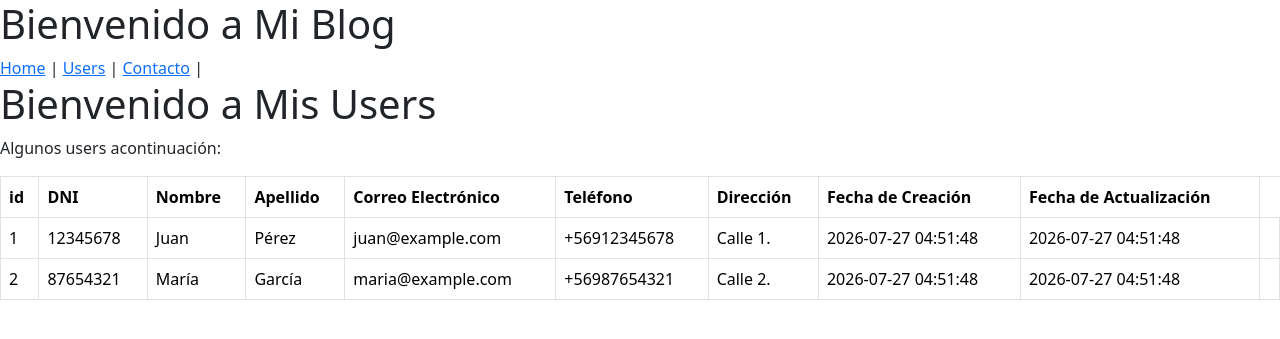
After one commit to cesar27cuba-ctrl/tarea_flask, a Flask app: page /users in a window 1280 px wide. The commit adds this page. Shown: the top 339 px of the page. Run offline with Flask 3, Linux system fonts and the light colour scheme; data comes from the database, SQL or seed files in the repository.

Commit message:
feat: sexto

```diff
--- a/examples.sql
+++ b/examples.sql
@@ -7,14 +7,14 @@ CREATE TABLE users (
     family_name TEXT NOT NULL,
     email TEXT NOT NULL UNIQUE,
     phone_number TEXT,
-    address TEXT,
+    direccion TEXT,
     created_at TIMESTAMP NOT NULL DEFAULT CURRENT_TIMESTAMP,
     updated_at TIMESTAMP NOT NULL DEFAULT CURRENT_TIMESTAMP
 );
 
-INSERT INTO users (dni, given_name, family_name, email, phone_number, address) VALUES ('12345678', 'Juan', 'Pérez', 'juan@example.com', '+56912345678', 'Calle 123');
+INSERT INTO users (dni, given_name, family_name, email, phone_number, direccion) VALUES ('12345678', 'Juan', 'Pérez', 'juan@example.com', '+56912345678', 'Calle 1.');
 
-INSERT INTO users (dni, given_name, family_name, email, phone_number, address) VALUES ('87654321', 'María', 'García', 'maria@example.com', '+56987654321', 'Calle 456');
+INSERT INTO users (dni, given_name, family_name, email, phone_number, direccion) VALUES ('87654321', 'María', 'García', 'maria@example.com', '+56987654321', 'Calle 2.');
 
 .headers on
 .mode column
--- a/main.py
+++ b/main.py
@@ -1,7 +1,7 @@
 import sqlite3
 import os
 
-from flask import Flask, render_template, jsonify
+from flask import Flask, render_template, request, redirect, url_for
 from dotenv import load_dotenv
 
 load_dotenv()
@@ -10,33 +10,44 @@ DB_URL = os.getenv('DATABASE_URL')
 
 app = Flask(__name__)
 
-def get_db():
-    db = sqlite3.connect(DB_URL)
-    db.row_factory = sqlite3.Row
-    return db
+def get_db_connection():
+    conn = sqlite3.connect(DB_URL)
+    conn.row_factory = sqlite3.Row
+    return conn
 
 
 @app.route('/', methods=['GET'])
-def home():
+def root():
     return render_template('base.html')
 
 
-@app.route('/texto', methods=['GET'])
-def text():
-    return "hola con todos"
+@app.route('/home', methods=['GET'])
+def home():
+    return render_template('home.html')
 
 
-@app.route('/user', methods=['GET'])
-def list_users():
-    connection = get_db()
-    users_data = connection.execute("SELECT * FROM users").fetchall()
-    connection.close()
-    return render_template('index.html', users_list=users_data)
+@app.route("/users", methods=["GET"])
+def get_all_users():
+    conn = get_db_connection()
+    users_data = conn.execute("SELECT * FROM users").fetchall()
+    conn.close()
+    return render_template("users/list_users.html", users=users_data)
 
 
-@app.route('/api/users', methods=['GET'])
-def list_users_json():
-    connection = get_db()
-    users_data = connection.execute("SELECT * FROM users").fetchall()
-    connection.close()
-    return jsonify(users_data)
+@app.route ('/users/create', methods= ['GET'])
+def create_one_user():
+    if request.method == "GET":
+        return render_template('users/create.html')
+   # if request.method == "POST":
+   #     dni = request.form['dni']
+   #     given_name = request.form['given_name']
+   #     family_name = request.form['family_name']
+   #     email = request.form['email']
+   #     phone_number = request.form['phone_number']
+#    direccion = request.form['direction']
+
+   #     conn = get_db_connection()
+   #    conn.execute('INSERT INTO users (dni, given_name, family_name, email, phone_number, direccion) VALUES (?, ?, ?, ?, ?, ?)', (dni, given_name, family_name, email, phone_number, direccion))
+   #   conn.commit()
+   #     conn.close()
+   #     return redirect(url_for('get_all_users'))
--- /dev/null
+++ b/static/main.css
@@ -0,0 +1,3 @@
+body {
+    background-color: brown;
+}
--- a/templates/navbar.html
+++ b/templates/navbar.html
@@ -1,5 +1,5 @@
 <nav>
     <a href="/home">Home</a> |
-    <a href="/posts">Posts</a> |
+    <a href="/users">Users</a> |
     <a href="#">Contacto</a> |
 </nav>
--- /dev/null
+++ b/templates/users/list_users.html
@@ -0,0 +1,41 @@
+{% extends 'base.html' %}
+
+{% block title %}<title>Users</title>{% endblock %}
+
+{% block content %}
+<h1>Bienvenido a Mis Users</h1>
+<p>Algunos users acontinuación:</p>
+    <table class="table table-bordered">
+        <thead>
+            <tr>
+                <th>id</th>
+                <th>DNI</th>
+                <th>Nombre</th>
+                <th>Apellido</th>
+                <th>Correo Electrónico</th>
+                <th>Teléfono</th>
+                <th>Dirección</th>
+                <th>Fecha de Creación</th>
+                <th>Fecha de Actualización</th>
+            </tr>
+        </thead>
+        <tbody>
+            {% for user in users %}
+                <tr>
+                    <td>{{ user['id'] }}</td>
+                    <td>{{ user['dni'] }}</td>
+                    <td>{{ user['given_name'] }}</td>
+                    <td>{{ user['family_name'] }}</td>
+                    <td>{{ user['email'] }}</td>
+                    <td>{{ user['phone_number'] }}</td>
+                    <td>{{ user['direccion'] }}</td>
+                    <td>{{ user['created_at'] }}</td>
+                    <td>{{ user['updated_at'] }}</td>
+                    <td>
+                    </td>
+                </tr>
+            {% endfor %}
+        </tbody>
+    </table>
+</a>
+{% endblock %}
```
Also changed, not shown: templates/home.html (added, +9 -0 lines), templates/index.html (deleted, +0 -13 lines), templates/users/create.html (added, +27 -0 lines).
